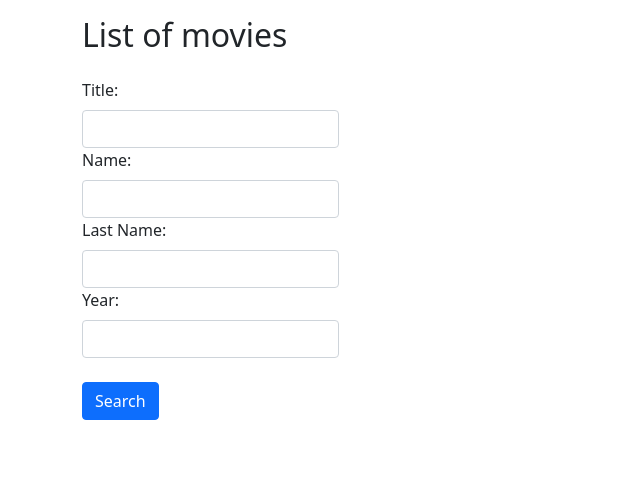
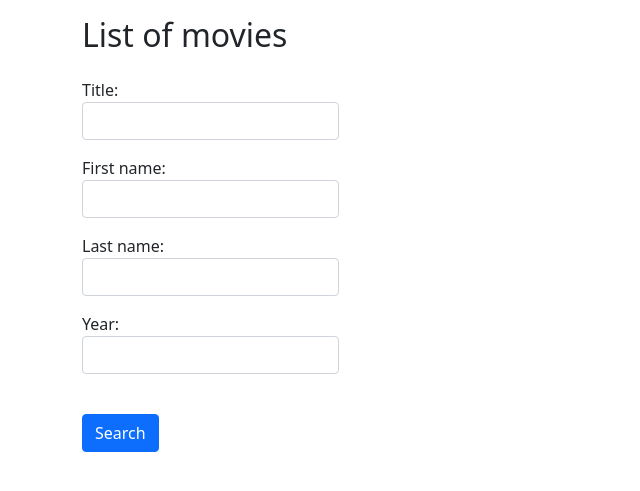
Before and after one commit to WitholdP/Filmweb, a Django app: page /movies/ in a window 1280 px wide. Shown: the part 56-547 px from the top of the page, without its empty margins (0-640 px from the left). Run offline with Django 3.2, Linux system fonts and the light colour scheme; data that the repository does not hold is empty; some libraries are stand-ins or nearby versions.

Commit message:
added search form as django form

```diff
--- a/films/forms.py
+++ b/films/forms.py
@@ -28,6 +28,21 @@ class MovieForm(ModelForm):
         }
 
 
+class SearchForm(forms.Form):
+    title = forms.CharField(
+        required=False, widget=forms.TextInput(attrs={"class": "form-control"})
+    )
+    first_name = forms.CharField(
+        required=False, widget=forms.TextInput(attrs={"class": "form-control"})
+    )
+    last_name = forms.CharField(
+        required=False, widget=forms.TextInput(attrs={"class": "form-control"})
+    )
+    year = forms.IntegerField(
+        required=False, widget=forms.NumberInput(attrs={"class": "form-control"})
+    )
+
+
 class GenreForm(ModelForm):
     class Meta:
         model = Genre
--- a/films/views.py
+++ b/films/views.py
@@ -3,7 +3,7 @@ from django.contrib.auth.models import User
 from django.shortcuts import redirect, render, reverse
 from django.views import View
 
-from .forms import GenreForm, MovieForm, PersonForm
+from .forms import GenreForm, MovieForm, PersonForm, SearchForm
 from .models import Genre, Job, Movie, MRating, Person, PersonMovie
 
 
@@ -17,7 +17,7 @@ class Movies(View):
         directors = Person.objects.filter(job=3)
         screenwriters = Person.objects.filter(job=2)
         message = request.GET.get("message", None)
-
+        search_form = SearchForm()
         # below functionality of the search form
         title = request.GET.get("title")
         if title:
@@ -40,13 +40,14 @@ class Movies(View):
         if year:
             movies = movies.filter(year=year)
 
-        form = MovieForm()
+        movie_form = MovieForm()
         context = {
             "movies": movies,
             "directors": directors,
             "screenwriters": screenwriters,
             "message": message,
-            "form": form,
+            "movie_form": movie_form,
+            "search_form": search_form,
         }
         return render(request, "films/movies.html", context)
 
--- a/templates/films/movies.html
+++ b/templates/films/movies.html
@@ -14,14 +14,7 @@
   <div class="d-flex flex-wrap justify-content-center style="width: 60%"">
     <form class="" action="" method="">
       {% csrf_token %}
-      <label for="title" class="form-label">Title:</label>
-      <input type="text" id="title" name="title" class="form-control" value="">
-      <label for="first_name" class="form-label">Name:</label>
-      <input type="text" id="first_name" name="first_name" class="form-control" value="">
-      <label for="last_name" class="form-label">Last Name:</label>
-      <input type="text" id="last_name" name="last_name" class="form-control" value="">
-      <label for="year" class="form-label">Year:</label>
-      <input type="number" id="year" name="year" class="form-control" value="">
+        {{ search_form.as_p }}
       <br>
       <button type="submit" class="btn btn-primary">Search</button>
     </form>
@@ -47,7 +40,7 @@
   <div class="container" style="width: 30%">
     <form class="" action="" method="POST">
       {% csrf_token %}
-        {{ form.as_p }}
+        {{ movie_form.as_p }}
       <br>
       <button type="submit" class="btn btn-primary">ADD MOVIE</button>
     </form>
```
